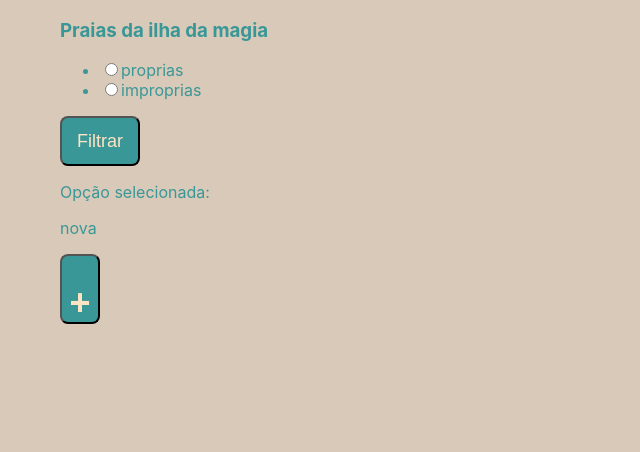
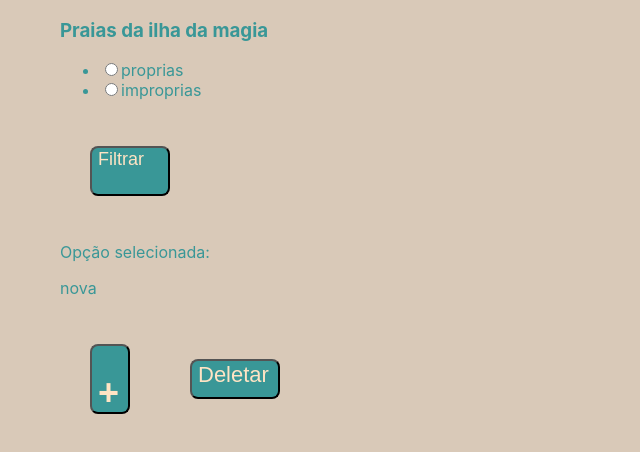
Before and after one commit to Deivis1909/beach, a React (Create React App) app: page /cadastro-praia/1 in a window 1280 px wide. Shown: the top 452 px of the page, without its empty margins (0-640 px from the left). Built offline with nearby package versions, Linux system fonts and the light colour scheme; no server answers.

Commit message:
mensagem

```diff
--- a/src/App.js
+++ b/src/App.js
@@ -12,6 +12,7 @@ import Header from './components/Header';
 
 function App() {
 
+  const [exibirOutroComponente, setExibirOutroComponente] = useState(false);
   const[praia,setPraia] = useState([]);
 
   useEffect(() => {
@@ -34,6 +35,10 @@ function App() {
 
   }, [])
 
+  function handleClick() {
+    setExibirOutroComponente(true);
+  }
+
 
   return (
     <div className="App">
@@ -52,7 +57,10 @@ function App() {
 
 
       </Routes>
-      <Button  />
+      <div>
+      <Button onClick={handleClick} />
+      {exibirOutroComponente && <EditarPraia praia={praia} editarPraia={setPraia} />}
+      </div>
       </BrowserRouter>
 
 
--- a/src/components/Button/index.js
+++ b/src/components/Button/index.js
@@ -1,11 +1,21 @@
 
 import "./styles.css"
-export default function Button (){
+export default function Button ({onClick}){
     return(
-        <button>
+        <div>
+          <container className="botoes">
+          <button>
 
-          <h1>+</h1>
+           <h1>+</h1>
 
-        </button>
+         </button>
+
+         <button className="del" onClick={onClick} >Deletar</button>
+
+
+
+         </container>
+        </div>
+
     )
 }
--- a/src/components/Button/styles.css
+++ b/src/components/Button/styles.css
@@ -5,9 +5,22 @@ button{
     border-radius: 8px;
     width:40px;
     height:70px;
-    margin:auto;
+    margin:30px;
+    display:inline-flex;
 
 }
 button:hover{
     background-color:bisque;
     color:rgb(57, 151, 151);}
+
+.del{
+    height:40px;
+    width:90px;
+    font-size: 22px;
+    display:inline-flex;
+
+}
+.botoes{
+    display: flex;
+    align-items: center;
+}
```
